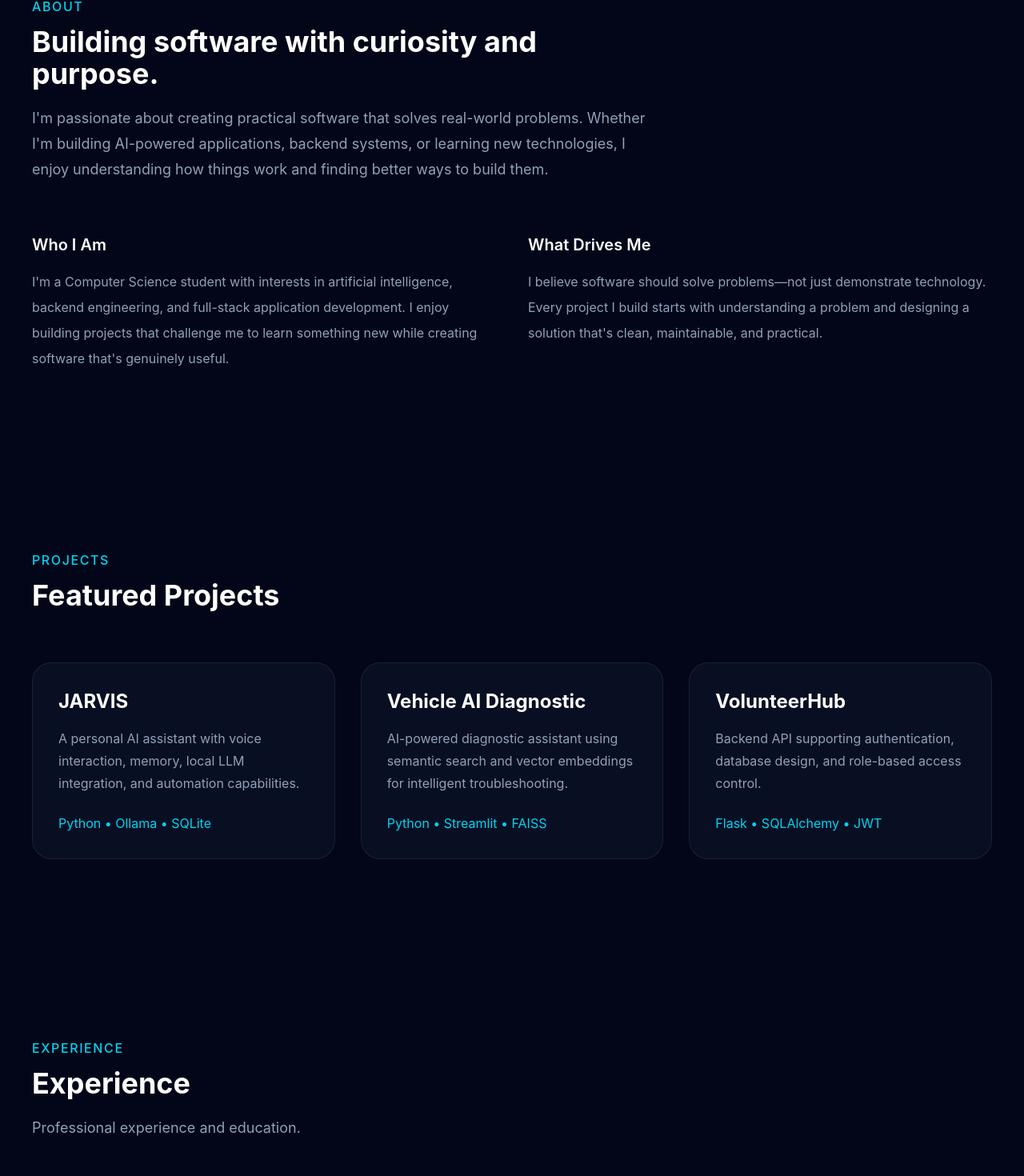
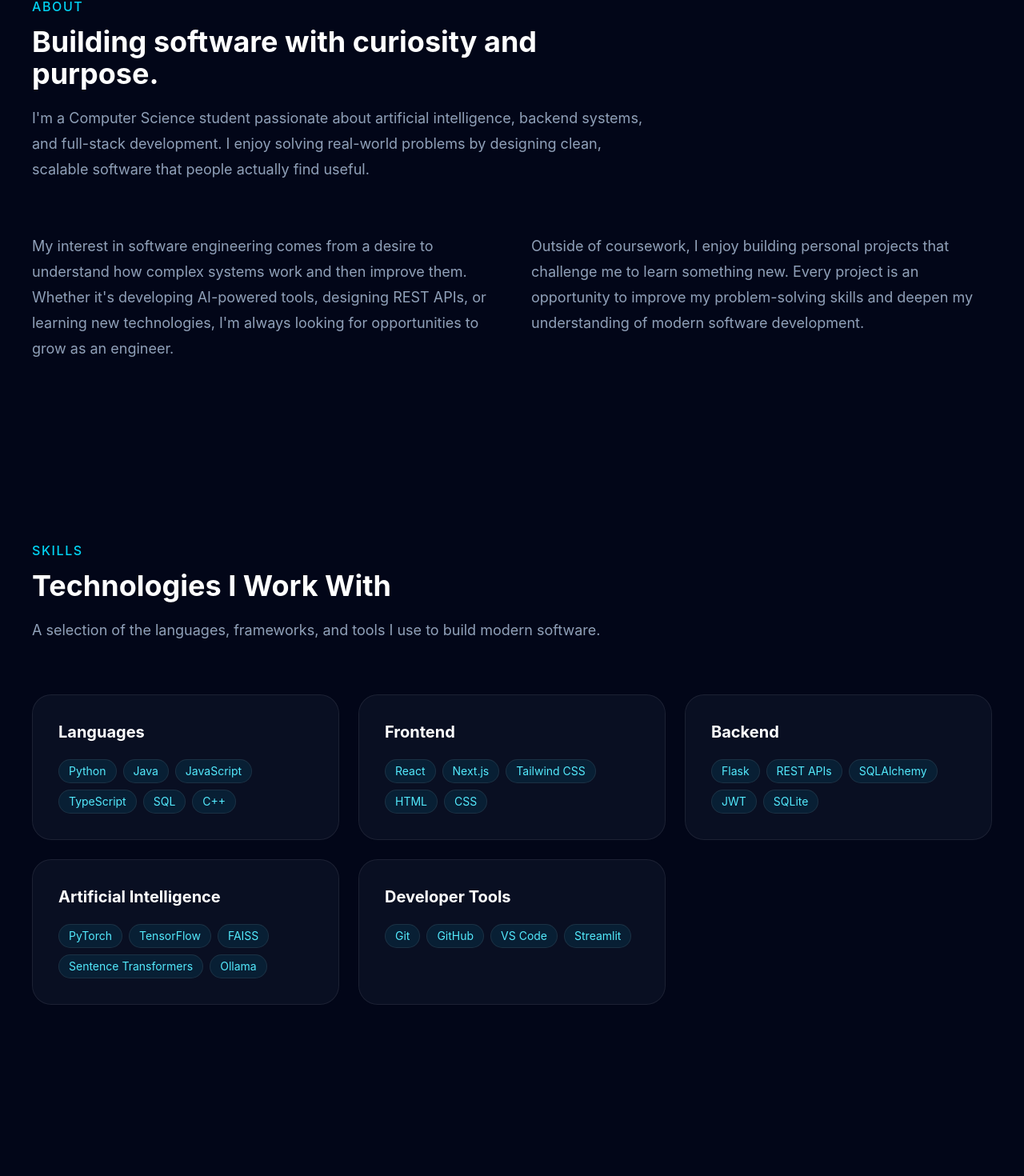
Before and after one commit to CPruett24/portfolio-website, a Next.js app: page / in a window 1280 px wide. Shown: the part 916-2386 px from the top of the page at 80% size. Built offline with nearby package versions, Linux system fonts and the light colour scheme.

Commit message:
feat: add about and skills sections

```diff
--- a/src/app/page.tsx
+++ b/src/app/page.tsx
@@ -14,12 +14,19 @@ export default function Home() {
   return (
     <main className="bg-slate-950 text-white">
       <Navbar />
+
       <Hero />
+
       <About />
+
+      <Skills />
+
       <Projects />
+
       <Experience />
-      <Skills />
+
       <Contact />
+
       <Footer />
     </main>
   );
--- a/src/components/sections/About.tsx
+++ b/src/components/sections/About.tsx
@@ -1,41 +1,25 @@
-import Section from "../ui/Section";
-import SectionHeading from "../ui/SectionHeading";
+import Section from "@/components/ui/Section";
+import SectionHeading from "@/components/ui/SectionHeading";
+import { about } from "@/data/about";
 
 export default function About() {
   return (
     <Section id="about">
       <SectionHeading
         eyebrow="About"
-        title="Building software with curiosity and purpose."
-        subtitle="I'm passionate about creating practical software that solves real-world problems. Whether I'm building AI-powered applications, backend systems, or learning new technologies, I enjoy understanding how things work and finding better ways to build them."
+        title={about.title}
+        subtitle={about.intro}
       />
 
-      <div className="grid gap-10 md:grid-cols-2">
-        <div>
-          <h3 className="mb-4 text-xl font-semibold text-white">
-            Who I Am
-          </h3>
-
-          <p className="leading-8 text-slate-400">
-            I'm a Computer Science student with interests in artificial
-            intelligence, backend engineering, and full-stack application
-            development. I enjoy building projects that challenge me to learn
-            something new while creating software that's genuinely useful.
+      <div className="grid gap-12 lg:grid-cols-2">
+        {about.story.map((paragraph) => (
+          <p
+            key={paragraph}
+            className="text-lg leading-8 text-slate-400"
+          >
+            {paragraph}
           </p>
-        </div>
-
-        <div>
-          <h3 className="mb-4 text-xl font-semibold text-white">
-            What Drives Me
-          </h3>
-
-          <p className="leading-8 text-slate-400">
-            I believe software should solve problems—not just demonstrate
-            technology. Every project I build starts with understanding a
-            problem and designing a solution that's clean, maintainable, and
-            practical.
-          </p>
-        </div>
+        ))}
       </div>
     </Section>
   );
--- a/src/components/sections/Skills.tsx
+++ b/src/components/sections/Skills.tsx
@@ -1,52 +1,30 @@
-import Card from "../ui/Card";
-import Section from "../ui/Section";
-import SectionHeading from "../ui/SectionHeading";
+import Card from "@/components/ui/Card";
+import Section from "@/components/ui/Section";
+import SectionHeading from "@/components/ui/SectionHeading";
 
-const skillGroups = [
-  {
-    title: "Languages",
-    skills: ["Python", "Java", "SQL", "JavaScript", "C++"],
-  },
-  {
-    title: "Frontend",
-    skills: ["React", "Next.js", "Tailwind CSS", "TypeScript"],
-  },
-  {
-    title: "Backend",
-    skills: ["Flask", "REST APIs", "SQLAlchemy", "JWT"],
-  },
-  {
-    title: "AI",
-    skills: [
-      "PyTorch",
-      "TensorFlow",
-      "FAISS",
-      "Sentence Transformers",
-      "Ollama",
-    ],
-  },
-];
+import { skillGroups } from "@/data/skills";
 
 export default function Skills() {
   return (
     <Section id="skills">
       <SectionHeading
         eyebrow="Skills"
-        title="Technologies I enjoy working with."
+        title="Technologies I Work With"
+        subtitle="A selection of the languages, frameworks, and tools I use to build modern software."
       />
 
-      <div className="grid gap-6 md:grid-cols-2">
+      <div className="grid gap-6 md:grid-cols-2 xl:grid-cols-3">
         {skillGroups.map((group) => (
           <Card key={group.title}>
-            <h3 className="mb-5 text-xl font-semibold">
+            <h3 className="mb-5 text-xl font-bold">
               {group.title}
             </h3>
 
-            <div className="flex flex-wrap gap-3">
+            <div className="flex flex-wrap gap-2">
               {group.skills.map((skill) => (
                 <span
                   key={skill}
-                  className="rounded-full bg-slate-800 px-4 py-2 text-sm"
+                  className="rounded-full border border-cyan-500/20 bg-cyan-500/10 px-3 py-1 text-sm text-cyan-300"
                 >
                   {skill}
                 </span>
--- /dev/null
+++ b/src/data/about.ts
@@ -0,0 +1,12 @@
+export const about = {
+  title: "Building software with curiosity and purpose.",
+
+  intro:
+    "I'm a Computer Science student passionate about artificial intelligence, backend systems, and full-stack development. I enjoy solving real-world problems by designing clean, scalable software that people actually find useful.",
+
+  story: [
+    "My interest in software engineering comes from a desire to understand how complex systems work and then improve them. Whether it's developing AI-powered tools, designing REST APIs, or learning new technologies, I'm always looking for opportunities to grow as an engineer.",
+
+    "Outside of coursework, I enjoy building personal projects that challenge me to learn something new. Every project is an opportunity to improve my problem-solving skills and deepen my understanding of modern software development."
+  ]
+};
--- a/src/data/skills.ts
+++ b/src/data/skills.ts
@@ -0,0 +1,52 @@
+export const skillGroups = [
+  {
+    title: "Languages",
+    skills: [
+      "Python",
+      "Java",
+      "JavaScript",
+      "TypeScript",
+      "SQL",
+      "C++"
+    ]
+  },
+  {
+    title: "Frontend",
+    skills: [
+      "React",
+      "Next.js",
+      "Tailwind CSS",
+      "HTML",
+      "CSS"
+    ]
+  },
+  {
+    title: "Backend",
+    skills: [
+      "Flask",
+      "REST APIs",
+      "SQLAlchemy",
+      "JWT",
+      "SQLite"
+    ]
+  },
+  {
+    title: "Artificial Intelligence",
+    skills: [
+      "PyTorch",
+      "TensorFlow",
+      "FAISS",
+      "Sentence Transformers",
+      "Ollama"
+    ]
+  },
+  {
+    title: "Developer Tools",
+    skills: [
+      "Git",
+      "GitHub",
+      "VS Code",
+      "Streamlit"
+    ]
+  }
+];
```
